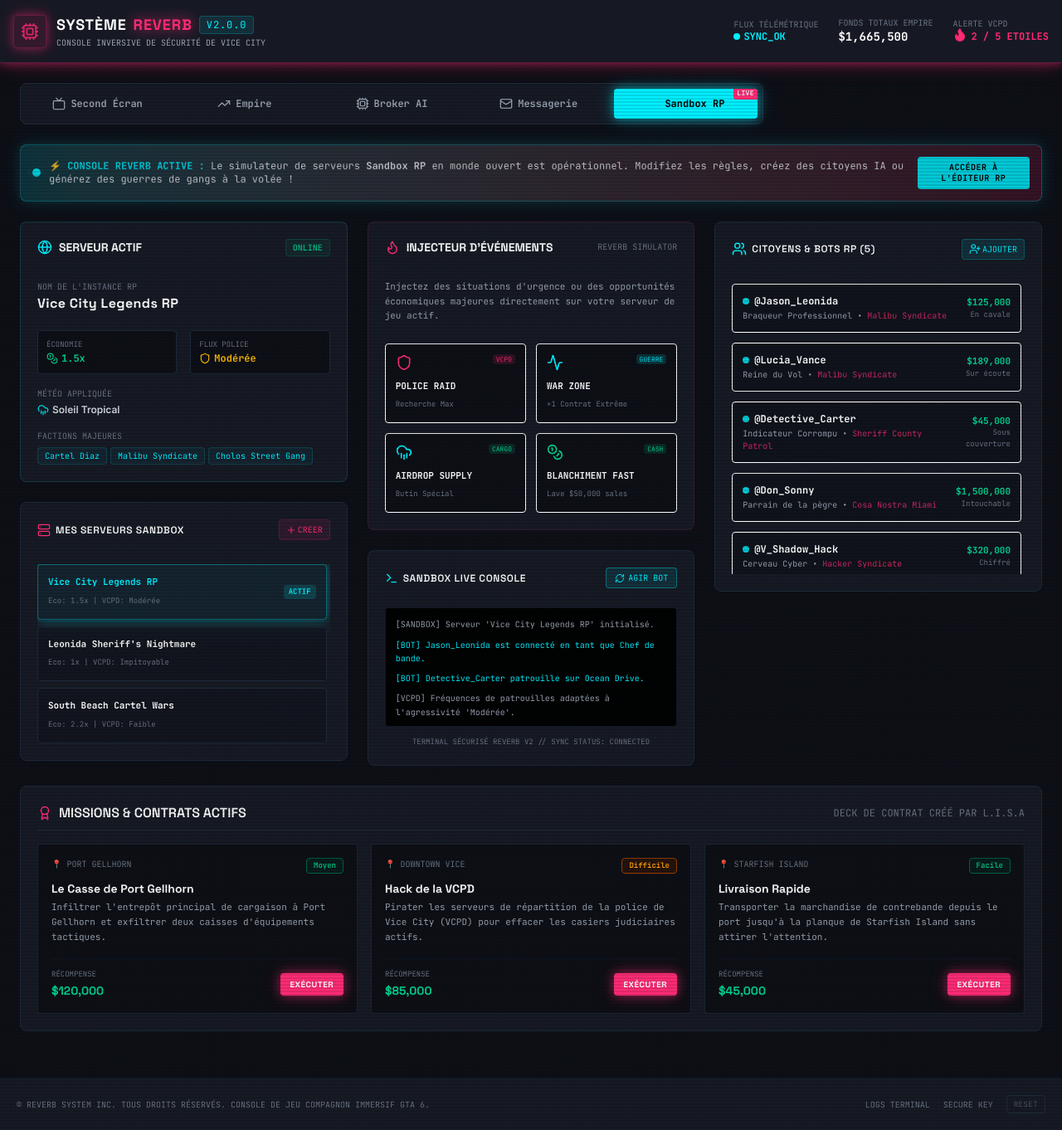
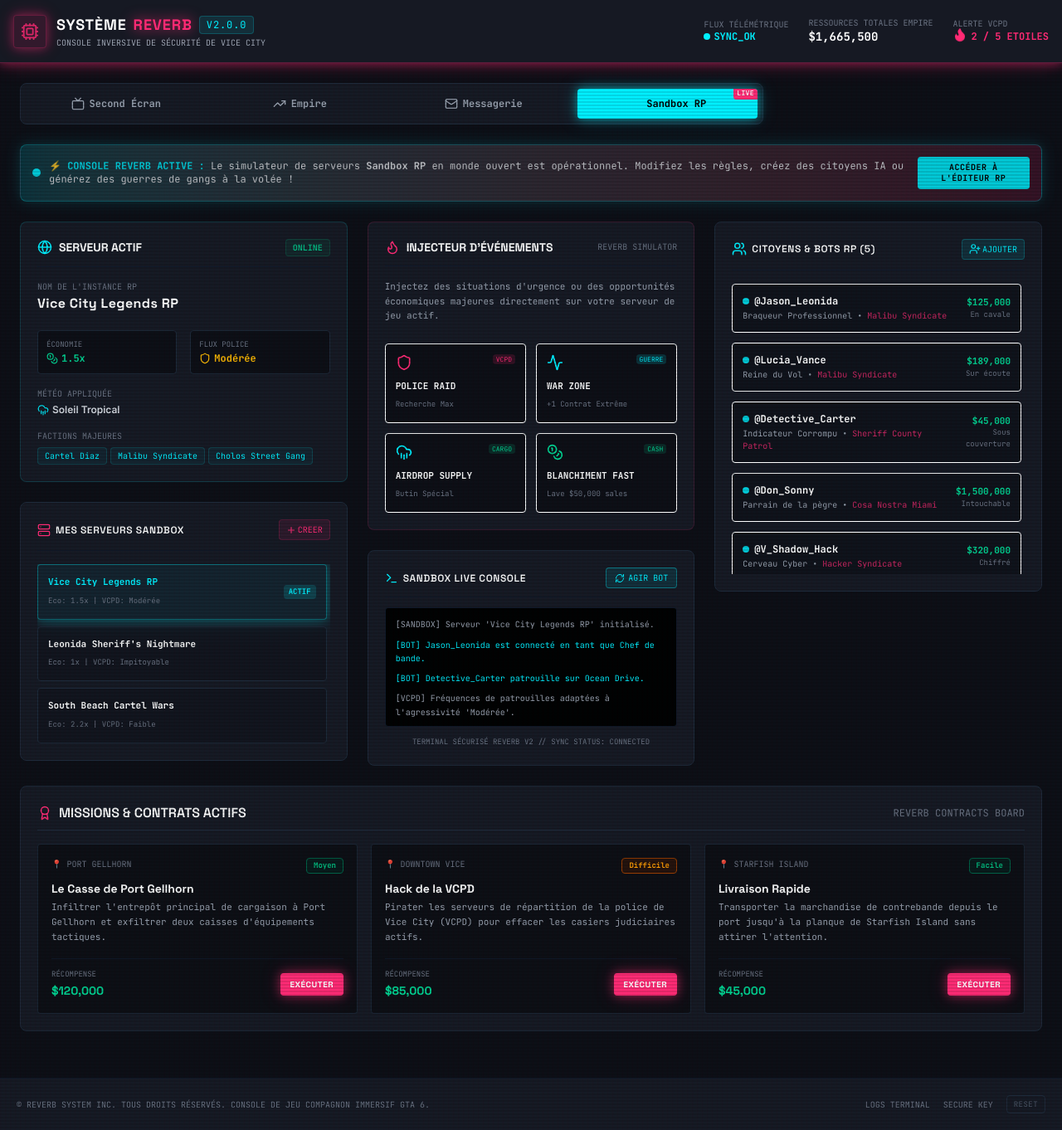
Before and after one commit to Redcreator1/Vibe-REVERB, a React (Vite) app: page / in a window 1280 px wide. Shown: the whole page at 83% size. Built offline with nearby package versions, Linux system fonts and the light colour scheme.

Commit message:
Remove L.I.S.A. / Broker AI tab — SecureAI retired from MVP

```diff
--- a/src/App.tsx
+++ b/src/App.tsx
@@ -4,7 +4,6 @@ import { INITIAL_STATE } from "./data/mockData";
 import { usePersistedState } from "./hooks/usePersistedState";
 import LiveTelemetry from "./components/LiveTelemetry";
 import OfflineBroker from "./components/OfflineBroker";
-import SecureAI from "./components/SecureAI";
 import SecureInbox from "./components/SecureInbox";
 import SandboxRP from "./components/SandboxRP";
 import { motion, AnimatePresence } from "motion/react";
@@ -62,7 +61,7 @@ export default function App() {
     setMessages(next.messages);
   };
 
-  const [activeTab, setActiveTab] = useState<"telemetry" | "empire" | "lisa" | "inbox" | "sandbox">("sandbox");
+  const [activeTab, setActiveTab] = useState<"telemetry" | "empire" | "inbox" | "sandbox">("sandbox");
 
   // Simulation heist status
   const [activeMission, setActiveMission] = useState<Contract | null>(null);
@@ -70,50 +69,30 @@ export default function App() {
   const [missionStatus, setMissionStatus] = useState<"idle" | "running" | "success" | "arrested">("idle");
   const [missionLog, setMissionLog] = useState<string>("");
 
-  // Helpers to update state
   const updateTelemetry = (updated: Telemetry) => {
-    setState(prev => ({
-      ...prev,
-      telemetry: updated
-    }));
+    setState(prev => ({ ...prev, telemetry: updated }));
   };
 
   const toggleSync = () => {
-    setState(prev => ({
-      ...prev,
-      isOnline: !prev.isOnline
-    }));
+    setState(prev => ({ ...prev, isOnline: !prev.isOnline }));
   };
 
   const updateEmpire = (updatedEmpire: GameState["empire"]) => {
-    setState(prev => ({
-      ...prev,
-      empire: updatedEmpire
-    }));
+    setState(prev => ({ ...prev, empire: updatedEmpire }));
   };
 
   const addChatMessage = (msg: ChatMessage) => {
-    setState(prev => ({
-      ...prev,
-      chatHistory: [...prev.chatHistory, msg]
-    }));
+    setState(prev => ({ ...prev, chatHistory: [...prev.chatHistory, msg] }));
   };
 
   const addContract = (contract: Contract) => {
-    setState(prev => ({
-      ...prev,
-      contracts: [contract, ...prev.contracts]
-    }));
+    setState(prev => ({ ...prev, contracts: [contract, ...prev.contracts] }));
   };
 
   const updateMessages = (updatedMessages: NPCMessage[]) => {
-    setState(prev => ({
-      ...prev,
-      messages: updatedMessages
-    }));
+    setState(prev => ({ ...prev, messages: updatedMessages }));
   };
 
-  // Insert manual notification in inbox
   const addInboxMessage = (
     sender: string,
     senderAvatar: string,
@@ -133,14 +112,9 @@ export default function App() {
       actionLabel: "Réparer les dégâts ($25,000)",
       rewardAmount: "Sécurité boostée"
     };
-
-    setState(prev => ({
-      ...prev,
-      messages: [newMsg, ...prev.messages]
-    }));
+    setState(prev => ({ ...prev, messages: [newMsg, ...prev.messages] }));
   };
 
-  // Simulated contract job runner
   const executeJobSimulation = (job: Contract) => {
     if (missionStatus === "running") return;
     setActiveMission(job);
@@ -148,7 +122,6 @@ export default function App() {
     setMissionProgress(0);
     setMissionLog(`[REVERB CORE] Planification de la mission: "${job.title}"...`);
 
-    // Dynamic progression logs
     setTimeout(() => {
       setMissionLog(`[REVERB CORE] Infiltration de Lucia & Jason dans la zone ${job.location}...`);
       setMissionProgress(30);
@@ -157,7 +130,6 @@ export default function App() {
     setTimeout(() => {
       setMissionLog(`[VCPD INTERCEPT] Rapport d'infraction reçu à ${job.location} ! Patrouilles en route.`);
       setMissionProgress(60);
-      // Spike search level temporarily during heist!
       setState(prev => ({
         ...prev,
         telemetry: { ...prev.telemetry, searchLevel: Math.min(prev.telemetry.searchLevel + 1, 5) }
@@ -165,62 +137,38 @@ export default function App() {
     }, 2500);
 
     setTimeout(() => {
-      // Risk check calculation
       const successChance = 100 - job.risk;
       const roll = Math.random() * 100;
 
       if (roll <= successChance) {
-        // Success!
         const parsedReward = parseInt(job.reward.replace(/[^0-9]/g, ""));
-
         setState(prev => ({
           ...prev,
-          empire: {
-            ...prev.empire,
-            cashDirty: prev.empire.cashDirty + parsedReward
-          },
-          telemetry: {
-            ...prev.telemetry,
-            ammo: Math.max(prev.telemetry.ammo - 35, 12),
-            speed: 180
-          }
+          empire: { ...prev.empire, cashDirty: prev.empire.cashDirty + parsedReward },
+          telemetry: { ...prev.telemetry, ammo: Math.max(prev.telemetry.ammo - 35, 12), speed: 180 }
         }));
-
         setMissionStatus("success");
         setMissionProgress(100);
-        setMissionLog(`[SUCCÈS] Braquage terminé ! +${job.reward} sales ajoutés à votre coffre-fort.`);
-
-        // Add random cool message to broker logs
+        setMissionLog(`[SUCCÈS] Extraction terminée ! +${job.reward} de ressources brutes ajoutées à votre coffre-fort.`);
         addChatMessage({
           id: `lisa_job_${Date.now()}`,
           role: "assistant",
-          content: `⚡ RAPPORT TACTIQUE : Félicitations Chef ! Le coup "${job.title}" à ${job.location} s'est terminé sans anicroche. Les fonds de ${job.reward} sales ont été téléversés. Préparez le blanchiment dans le Malibu Club pour dissimuler la trace.`,
+          content: `⚡ RAPPORT TACTIQUE : Félicitations Chef ! L'opération "${job.title}" à ${job.location} s'est terminée sans anicroche. ${job.reward} de ressources brutes ont été téléversées. Préparez la conversion au Malibu Club pour sécuriser les flux.`,
           timestamp: new Date().toLocaleTimeString([], { hour: '2-digit', minute: '2-digit' })
         });
       } else {
-        // Arrested / Busted! Fines clean cash and sets alert to max!
         setState(prev => ({
           ...prev,
-          empire: {
-            ...prev.empire,
-            cashClean: Math.max(prev.empire.cashClean - 50000, 0)
-          },
-          telemetry: {
-            ...prev.telemetry,
-            searchLevel: 5,
-            health: 25,
-            armor: 0
-          }
+          empire: { ...prev.empire, cashClean: Math.max(prev.empire.cashClean - 50000, 0) },
+          telemetry: { ...prev.telemetry, searchLevel: 5, health: 25, armor: 0 }
         }));
-
         setMissionStatus("arrested");
         setMissionProgress(100);
-        setMissionLog(`[ÉCHEC] BUSTED ! Jason a été intercepté par le SWAT. Caution payée : $50,000 propres.`);
-
+        setMissionLog(`[ÉCHEC] BUSTED ! Jason a été intercepté par le SWAT. Frais d'extraction payés : $50,000 raffinés.`);
         addChatMessage({
           id: `lisa_job_fail_${Date.now()}`,
           role: "assistant",
-          content: `🚨 ALERTE CRITIQUE : Jason ou Lucia a été repéré par le shérif de Leonida pendant l'exécution de "${job.title}". J'ai dû blanchir $50,000 en urgence de caution. Faites profil bas, le niveau d'alerte a atteint son paroxysme !`,
+          content: `🚨 ALERTE CRITIQUE : Jason ou Lucia a été repéré par le shérif de Leonida pendant l'exécution de "${job.title}". J'ai dû utiliser $50,000 de ressources raffinées en frais d'extraction d'urgence. Faites profil bas, le niveau d'alerte a atteint son paroxysme !`,
           timestamp: new Date().toLocaleTimeString([], { hour: '2-digit', minute: '2-digit' })
         });
       }
@@ -236,11 +184,8 @@ export default function App() {
 
   return (
     <div className="min-h-screen bg-reverb-dark text-white font-sans crt-grid flex flex-col justify-between">
-      {/* Immersive Top Bar */}
       <header className="bg-reverb-card border-b border-reverb-pink/30 p-4 sticky top-0 z-50 shadow-glow-pink">
         <div className="max-w-7xl mx-auto flex flex-col md:flex-row items-center justify-between gap-4">
-
-          {/* Logo Title */}
           <div className="flex items-center space-x-3">
             <div className="bg-reverb-pink/15 p-2 rounded border border-reverb-pink/30 shadow-glow-pink animate-pulse">
               <Cpu className="w-5.5 h-5.5 text-reverb-pink" />
@@ -258,7 +203,6 @@ export default function App() {
             </div>
           </div>
 
-          {/* Connected Quick Telemetry Bar */}
           <div className="flex items-center space-x-6 text-xs font-mono">
             <div className="hidden sm:block">
               <span className="text-gray-500 text-[10px] block">FLUX TÉLÉMÉTRIQUE</span>
@@ -267,14 +211,12 @@ export default function App() {
                 {state.isOnline ? "SYNC_OK" : "SYNC_INTERRUPTED"}
               </span>
             </div>
-
             <div>
-              <span className="text-gray-500 text-[10px] block">FONDS TOTAUX EMPIRE</span>
+              <span className="text-gray-500 text-[10px] block">RESSOURCES TOTALES EMPIRE</span>
               <span className="text-white font-bold text-sm">
                 ${(state.empire.cashClean + state.empire.cashDirty).toLocaleString()}
               </span>
             </div>
-
             <div>
               <span className="text-gray-500 text-[10px] block">ALERTE VCPD</span>
               <span className="text-reverb-pink font-bold flex items-center gap-1">
@@ -283,14 +225,10 @@ export default function App() {
               </span>
             </div>
           </div>
-
         </div>
       </header>
 
-      {/* Main Container */}
       <main className="max-w-7xl mx-auto p-4 md:p-6 w-full flex-grow space-y-6">
-
-        {/* Navigation Tabs */}
         <div className="flex flex-wrap bg-reverb-card border border-gray-800 p-1.5 rounded-lg font-mono text-xs gap-1 max-w-4xl">
           <button
             onClick={() => setActiveTab("telemetry")}
@@ -311,16 +249,6 @@ export default function App() {
             }`}
           >
             <TrendingUp className="w-4 h-4" /> Empire
-          </button>
-          <button
-            onClick={() => setActiveTab("lisa")}
-            className={`flex-1 min-w-[120px] py-2.5 rounded font-bold transition flex items-center justify-center gap-1.5 ${
-              activeTab === "lisa"
-                ? "bg-reverb-cyan text-black font-extrabold shadow-glow-cyan"
-                : "text-gray-400 hover:text-white hover:bg-reverb-dark/40"
-            }`}
-          >
-            <Cpu className="w-4 h-4" /> Broker AI
           </button>
           <button
             onClick={() => setActiveTab("inbox")}
@@ -348,7 +276,6 @@ export default function App() {
           </button>
         </div>
 
-        {/* Global Sandbox Notification Banner */}
         <div className="bg-gradient-to-r from-reverb-cyan/20 to-reverb-pink/20 border border-reverb-cyan/30 p-3.5 rounded-lg font-mono text-xs flex flex-col sm:flex-row items-center justify-between gap-3 shadow-glow-cyan/10 animate-pulse">
           <div className="flex items-center gap-2.5">
             <span className="flex h-2.5 w-2.5 relative">
@@ -367,7 +294,6 @@ export default function App() {
           </button>
         </div>
 
-        {/* Dynamic Views Rendering with Animations */}
         <AnimatePresence mode="wait">
           <motion.div
             key={activeTab}
@@ -393,17 +319,6 @@ export default function App() {
               />
             )}
 
-            {activeTab === "lisa" && (
-              <SecureAI
-                gameState={state}
-                onAddChatMessage={addChatMessage}
-                onAddContract={addContract}
-                onUpdateEmpire={updateEmpire}
-                onUpdateTelemetry={updateTelemetry}
-                onAddInboxMessage={addInboxMessage}
-              />
-            )}
-
             {activeTab === "inbox" && (
               <SecureInbox
                 gameState={state}
@@ -425,7 +340,6 @@ export default function App() {
           </motion.div>
         </AnimatePresence>
 
-        {/* Live Active Mission Simulation Overlay HUD */}
         {activeMission && (
           <div className="fixed inset-0 bg-black/85 backdrop-blur-sm z-50 flex items-center justify-center p-4">
             <div className="bg-reverb-card border border-reverb-pink/50 rounded-lg p-6 max-w-md w-full font-mono text-xs space-y-4 shadow-glow-pink">
@@ -435,15 +349,13 @@ export default function App() {
                 </span>
                 <span className="text-[10px] text-gray-500">REVERB SIM v2.0</span>
               </div>
-
               <div className="space-y-1">
                 <h3 className="font-display font-bold text-white text-base">{activeMission.title}</h3>
                 <p className="text-gray-400 text-[11px]">{activeMission.description}</p>
               </div>
-
               <div className="grid grid-cols-2 gap-3 text-[11px] p-2.5 bg-reverb-dark rounded border border-gray-800">
                 <div>
-                  <span className="text-gray-500">RÉCOMPENSE SALES :</span>
+                  <span className="text-gray-500">RÉCOMPENSE EXTRACTION :</span>
                   <span className="block font-bold text-emerald-400 text-sm">{activeMission.reward}</span>
                 </div>
                 <div>
@@ -451,8 +363,6 @@ export default function App() {
                   <span className="block font-bold text-reverb-pink text-sm">{activeMission.risk}%</span>
                 </div>
               </div>
-
-              {/* Progress logs terminal */}
               <div className="bg-reverb-dark p-3.5 rounded border border-gray-900 h-28 overflow-y-auto text-reverb-cyan text-[11px] font-mono leading-relaxed space-y-1 scrollbar-thin">
                 <div>{missionLog}</div>
                 {missionProgress > 0 && (
@@ -461,8 +371,6 @@ export default function App() {
                   </div>
                 )}
               </div>
-
-              {/* Action button */}
               <div className="flex justify-end gap-2 pt-2 border-t border-gray-900">
                 {missionStatus !== "running" && (
                   <button
@@ -482,15 +390,13 @@ export default function App() {
           </div>
         )}
 
-        {/* Global Active Contracts Board / Deck Section */}
         <div className="p-5 bg-reverb-card border border-gray-800 rounded-lg space-y-4">
           <div className="flex justify-between items-center border-b border-gray-800 pb-2">
             <h2 className="font-display font-semibold text-white text-base flex items-center gap-2">
               <Award className="w-4.5 h-4.5 text-reverb-pink" /> MISSIONS & CONTRATS ACTIFS
             </h2>
-            <span className="text-xs font-mono text-gray-500">DECK DE CONTRAT CRÉÉ PAR L.I.S.A</span>
+            <span className="text-xs font-mono text-gray-500">REVERB CONTRACTS BOARD</span>
           </div>
-
           <div className="grid grid-cols-1 md:grid-cols-3 gap-4">
             {state.contracts.map((job) => (
               <div
@@ -512,19 +418,14 @@ export default function App() {
                       {job.difficulty}
                     </span>
                   </div>
-
                   <h4 className="font-display font-bold text-white text-sm">{job.title}</h4>
-                  <p className="text-[11px] text-gray-400 font-mono leading-relaxed mt-1">
-                    {job.description}
-                  </p>
+                  <p className="text-[11px] text-gray-400 font-mono leading-relaxed mt-1">{job.description}</p>
                 </div>
-
                 <div className="border-t border-gray-900 pt-3 flex justify-between items-center">
                   <div>
                     <span className="text-[9px] text-gray-500 font-mono block">RÉCOMPENSE</span>
                     <span className="font-bold text-emerald-400 font-display text-sm">{job.reward}</span>
                   </div>
-
                   <button
                     onClick={() => executeJobSimulation(job)}
                     disabled={missionStatus === "running"}
@@ -537,10 +438,8 @@ export default function App() {
             ))}
           </div>
         </div>
-
       </main>
 
-      {/* Retro aesthetic Footer */}
       <footer className="bg-reverb-card border-t border-gray-900 p-5 font-mono text-center text-xs text-gray-500 mt-8">
         <div className="max-w-7xl mx-auto flex flex-col sm:flex-row items-center justify-between gap-4">
           <p className="text-[10px]">
```
